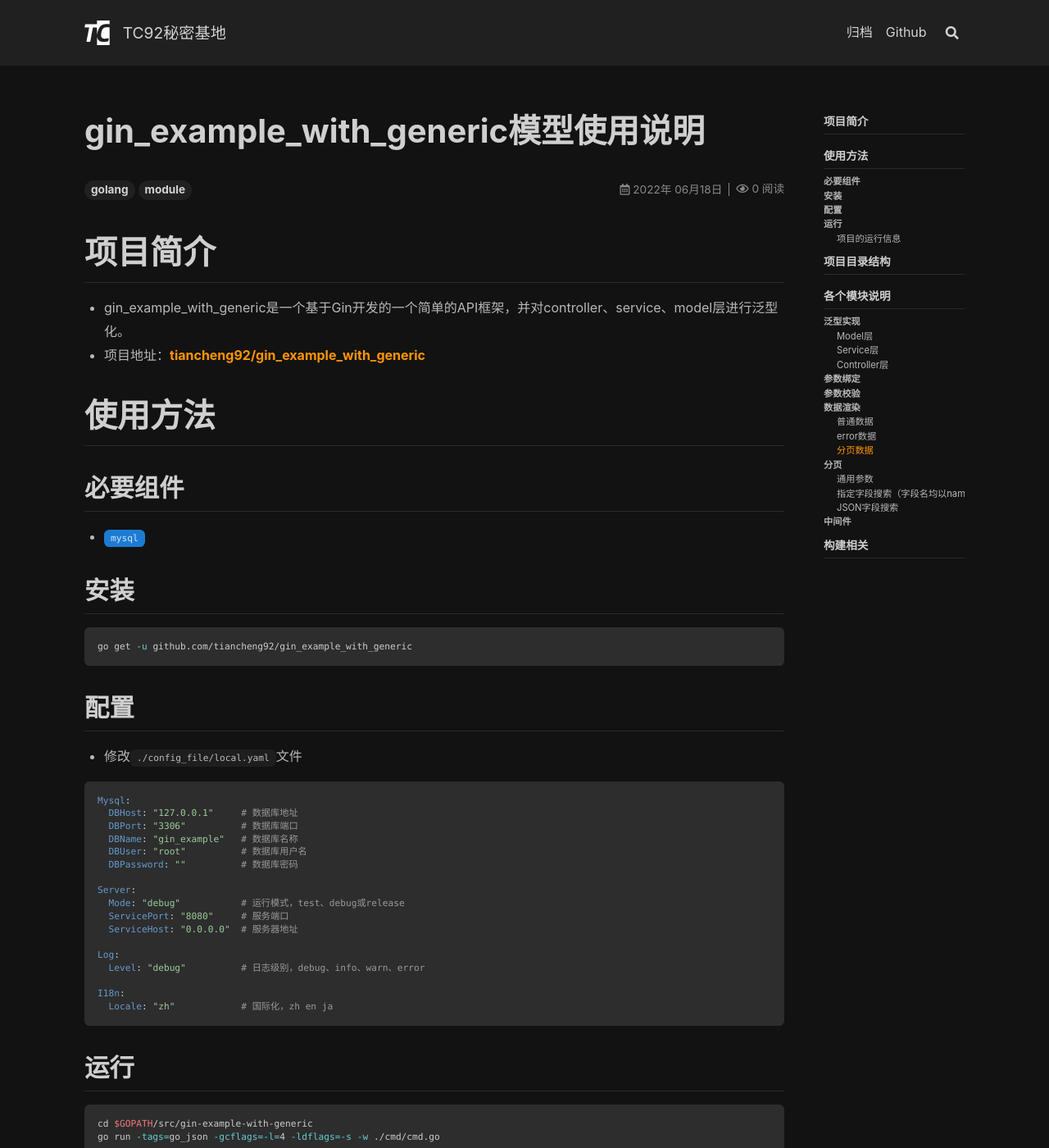
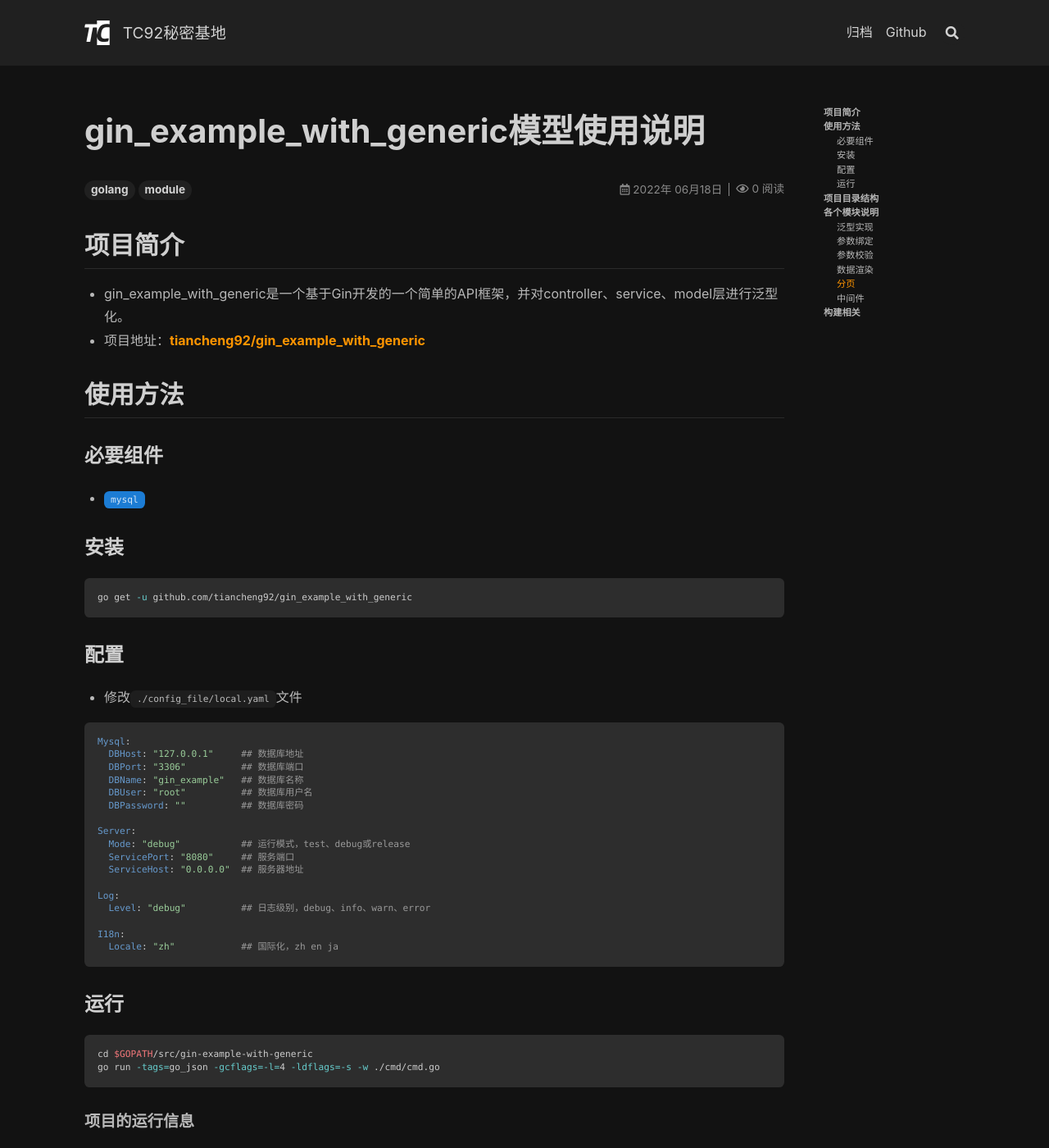
Before and after one commit to tiancheng92/tiancheng92.github.io, a Jekyll site: the page built from _posts/golang_module/2022-06-18-gin_example_with_generic模型使用说明.md, in a window 1280 px wide and 1400 px high. Shown: the whole window at 82% size. Built offline with Jekyll 4.4.1, drawn with Linux system fonts in a browser that asks for light colours; nearby versions of some CDN libraries; comment, search, counter and statistics services are not loaded.

Commit message:
feat(blog): update article

````diff
--- a/_posts/golang_module/2022-06-18-gin_example_with_generic模型使用说明.md
+++ b/_posts/golang_module/2022-06-18-gin_example_with_generic模型使用说明.md
@@ -7,57 +7,57 @@ sharing: true
 show_subscribe: true
 ---
 
-# 项目简介
+## 项目简介
 
 * gin_example_with_generic是一个基于Gin开发的一个简单的API框架，并对controller、service、model层进行泛型化。
 * 项目地址：[tiancheng92/gin_example_with_generic](https://github.com/tiancheng92/gin_example_with_generic)
 
 <!--more-->
 
-# 使用方法
+## 使用方法
 
-## 必要组件
+### 必要组件
 
 * `mysql`{:.info}
 
-## 安装
+### 安装
 
 ```shell
 go get -u github.com/tiancheng92/gin_example_with_generic
 ```
 
-## 配置
+### 配置
 
 * 修改`./config_file/local.yaml`文件
 
 ```yaml
 Mysql:
-  DBHost: "127.0.0.1"     # 数据库地址
-  DBPort: "3306"          # 数据库端口
-  DBName: "gin_example"   # 数据库名称
-  DBUser: "root"          # 数据库用户名
-  DBPassword: ""          # 数据库密码
+  DBHost: "127.0.0.1"     ## 数据库地址
+  DBPort: "3306"          ## 数据库端口
+  DBName: "gin_example"   ## 数据库名称
+  DBUser: "root"          ## 数据库用户名
+  DBPassword: ""          ## 数据库密码
 
 Server:
-  Mode: "debug"           # 运行模式，test、debug或release
-  ServicePort: "8080"     # 服务端口
-  ServiceHost: "0.0.0.0"  # 服务器地址
+  Mode: "debug"           ## 运行模式，test、debug或release
+  ServicePort: "8080"     ## 服务端口
+  ServiceHost: "0.0.0.0"  ## 服务器地址
 
 Log:
-  Level: "debug"          # 日志级别，debug、info、warn、error
+  Level: "debug"          ## 日志级别，debug、info、warn、error
 
 I18n:
-  Locale: "zh"            # 国际化，zh en ja
+  Locale: "zh"            ## 国际化，zh en ja
 ```
 
-## 运行
+### 运行
 
 ```shell
 cd $GOPATH/src/gin-example-with-generic
 go run -tags=go_json -gcflags=-l=4 -ldflags=-s -w ./cmd/cmd.go
 ```
 
-### 项目的运行信息
+#### 项目的运行信息
 
 ```text
 2022/06/18 12:51:24 maxprocs: Leaving GOMAXPROCS=8: CPU quota undefined
@@ -92,7 +92,7 @@ go run -tags=go_json -gcflags=-l=4 -ldflags=-s -w ./cmd/cmd.go
 [GIN-debug] DELETE /api/v1/user/:pk          --> gin_example_with_generic/controller/api/v1.UserInterface.Delete-fm (5 handlers)
 ```
 
-# 项目目录结构
+## 项目目录结构
 
 ```text
 ├── cmd                             // 程序入口
@@ -139,11 +139,11 @@ go run -tags=go_json -gcflags=-l=4 -ldflags=-s -w ./cmd/cmd.go
     └── result                      // 返回结构体
 ```
 
-# 各个模块说明
+## 各个模块说明
 
-## 泛型实现
+### 泛型实现
 
-### Model层
+#### Model层
 
 * 数据库模型需要实现[ModelInterface](https://github.com/tiancheng92/gin_example_with_generic/blob/main/generic/model.go)
   接口，自带的`SoftDeleteModel`与`Model`默认实现了`GetPrimaryKeyName() string`方法与`GetPrimaryKey() any`
@@ -177,7 +177,7 @@ type RepositoryInterface[M ModelInterface] interface {
   中的方法进行重写或新增，参考[store/repository/user.go](https://github.com/tiancheng92/gin_example_with_generic/blob/main/store/repository/user.go)
   。
 
-### Service层
+#### Service层
 
 * Service层泛型包含了俩个结构体模型：
     * `ReadOnlyService[M ModelInterface]`
@@ -209,7 +209,7 @@ type ReadOnlyServiceInterface[M ModelInterface] interface {
   结构体后对接口中的方法进行重写或新增，参考[store/service/user.go](https://github.com/tiancheng92/gin_example_with_generic/blob/main/service/user.go)
   。
 
-### Controller层
+#### Controller层
 
 * 从API接口获取的数据模型需要实现
   [RequestInterface](https://github.com/tiancheng92/gin_example_with_generic/blob/main/generic/request.go)接口。
@@ -252,7 +252,7 @@ type ReadOnlyControllerInterface[M ModelInterface] interface {
   结构体后对接口中的方法进行重写或新增，参考[controller/api/v1/user.go](https://github.com/tiancheng92/gin_example_with_generic/blob/main/controller/api/v1/user.go)
   。
 
-## 参数绑定
+### 参数绑定
 
 | 函数签名                                                     | 描述             |
 |:---------------------------------------------------------|----------------|
@@ -264,7 +264,7 @@ type ReadOnlyControllerInterface[M ModelInterface] interface {
 * Code：
   [pkg/http/bind/request.go](https://github.com/tiancheng92/gin_example_with_generic/blob/main/pkg/http/bind/request.go)
 
-## 参数校验
+### 参数校验
 
 * gin_example_with_generic模型使用[validator](https://github.com/go-playground/validator)进行参数校验，并对其进行了二次分装。
 * 默认支持了中、英、日语言（仅需在配置文件的`I18n.Locale`字段中进行设置）
@@ -272,13 +272,13 @@ type ReadOnlyControllerInterface[M ModelInterface] interface {
 * Code：
   [pkg/validator/validator.go](https://github.com/tiancheng92/gin_example_with_generic/blob/main/pkg/validator/validator.go)
 
-## 数据渲染
+### 数据渲染
 
 * 任意数据均通过
   [Response(ctx *gin.Context, rawData ...any)](https://github.com/tiancheng92/gin_example_with_generic/blob/main/pkg/http/render/result.go)
   进行渲染，并自动根据请求的accept头进行格式化（针对rawData的不同类型会有不同的处理方式）。
 
-### 普通数据
+#### 普通数据
 
 * 如果rawData类型既没有实现
   [PaginateInterface](https://github.com/tiancheng92/gin_example_with_generic/blob/main/pkg/http/render/result.go)
@@ -292,7 +292,7 @@ type ReadOnlyControllerInterface[M ModelInterface] interface {
 }
 ```
 
-### error数据
+#### error数据
 
 * 如果rawData类型为Error类型，且实现了[Coder](https://github.com/tiancheng92/gin_example_with_generic/blob/main/pkg/errors/code.go)
   接口，则返回对应的错误码和错误信息，否则返回默认错误码（500）和默认错误信息
@@ -306,7 +306,7 @@ type ReadOnlyControllerInterface[M ModelInterface] interface {
 }
 ```
 
-### 分页数据
+#### 分页数据
 
 * 如果rawData类型实现了
   [PaginateInterface](https://github.com/tiancheng92/gin_example_with_generic/blob/main/pkg/http/render/result.go)
@@ -327,9 +327,9 @@ type ReadOnlyControllerInterface[M ModelInterface] interface {
 }
 ```
 
-## 分页
+### 分页
 
-### 通用参数
+#### 通用参数
 
 | Query参数名  | 描述                                                                |
 |:----------|:------------------------------------------------------------------|
@@ -340,7 +340,7 @@ type ReadOnlyControllerInterface[M ModelInterface] interface {
 | order     | 排序参数（desc:倒序、asc：正序）（默认倒序）                                        |
 | all_data  | 为true时忽略分页参数（"", "false", "False", "FALSE", "0" 皆为false）（默认false） |
 
-### 指定字段搜索（字段名均以name为例）
+#### 指定字段搜索（字段名均以name为例）
 
 | Query参数名  | 描述     | 举例             |
 |:----------|:-------|:---------------|
@@ -354,14 +354,14 @@ type ReadOnlyControllerInterface[M ModelInterface] interface {
 | 字段名__ew   | 以...结尾 | name__ew=abc   |
 | 字段名__like | 包含     | name__like=abc |
 
-### JSON字段搜索
+#### JSON字段搜索
 
 | Query参数名           | 描述                |
 |:-------------------|:------------------|
 | 字段名__json_contains | JSON列表字段包含指定值     |
 | 字段名__json_extract  | JSON字段中的指定字段等于指定值 |
 
-## 中间件
+### 中间件
 
 | 中间件          | 描述     | 路径                                                                                                                                                                     |
 |:-------------|:-------|:-----------------------------------------------------------------------------------------------------------------------------------------------------------------------|
@@ -369,7 +369,7 @@ type ReadOnlyControllerInterface[M ModelInterface] interface {
 | log          | Gin日志  | [pkg/http/middleware/logging/log.go](https://github.com/tiancheng92/gin_example_with_generic/blob/main/pkg/http/middleware/logging/log.go)                             |
 | handle_error | 错误统一处理 | [pkg/http/middleware/handle_error/handle_error.go](https://github.com/tiancheng92/gin_example_with_generic/blob/main/pkg/http/middleware/handle_error/handle_error.go) |
 
-# 构建相关
+## 构建相关
 
 模型内建了自己的json包，支持使用[go_json](https://github.com/goccy/go-json)或[json-iterator](https://github.com/json-iterator/go)
 进行json解析。
````
